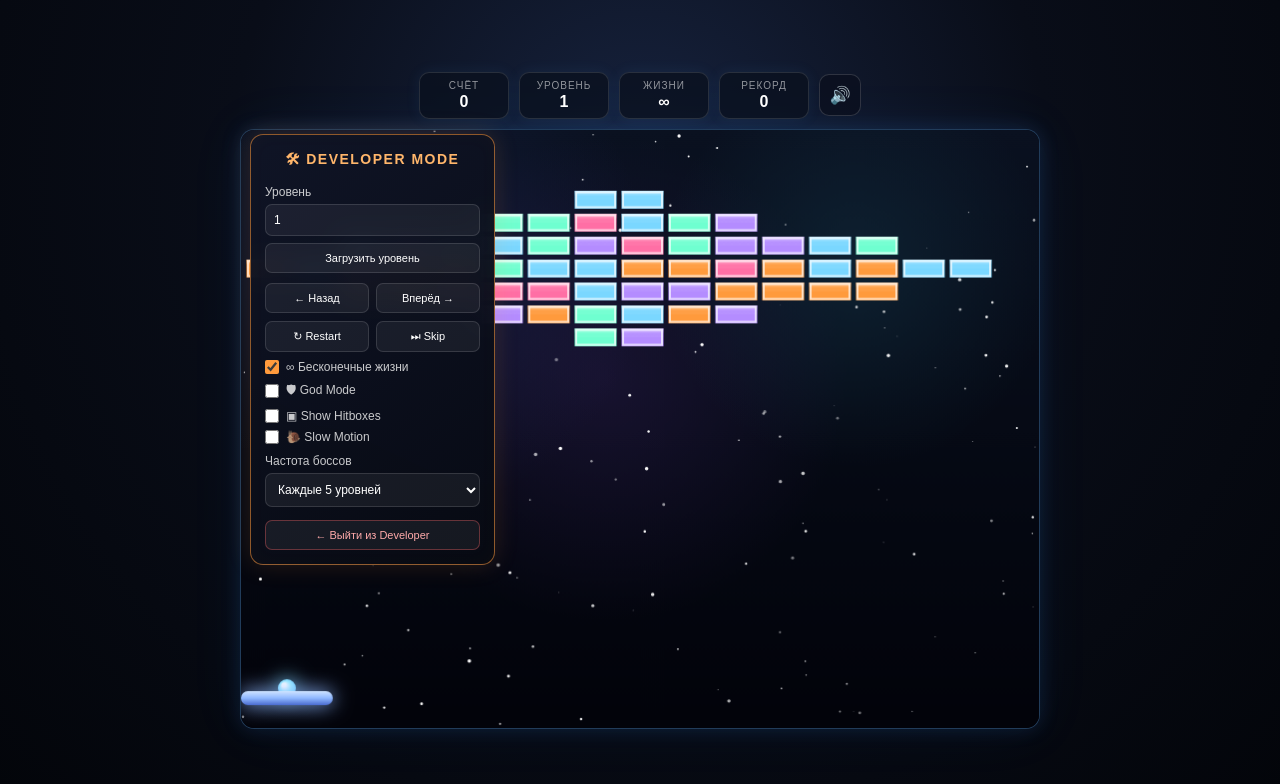
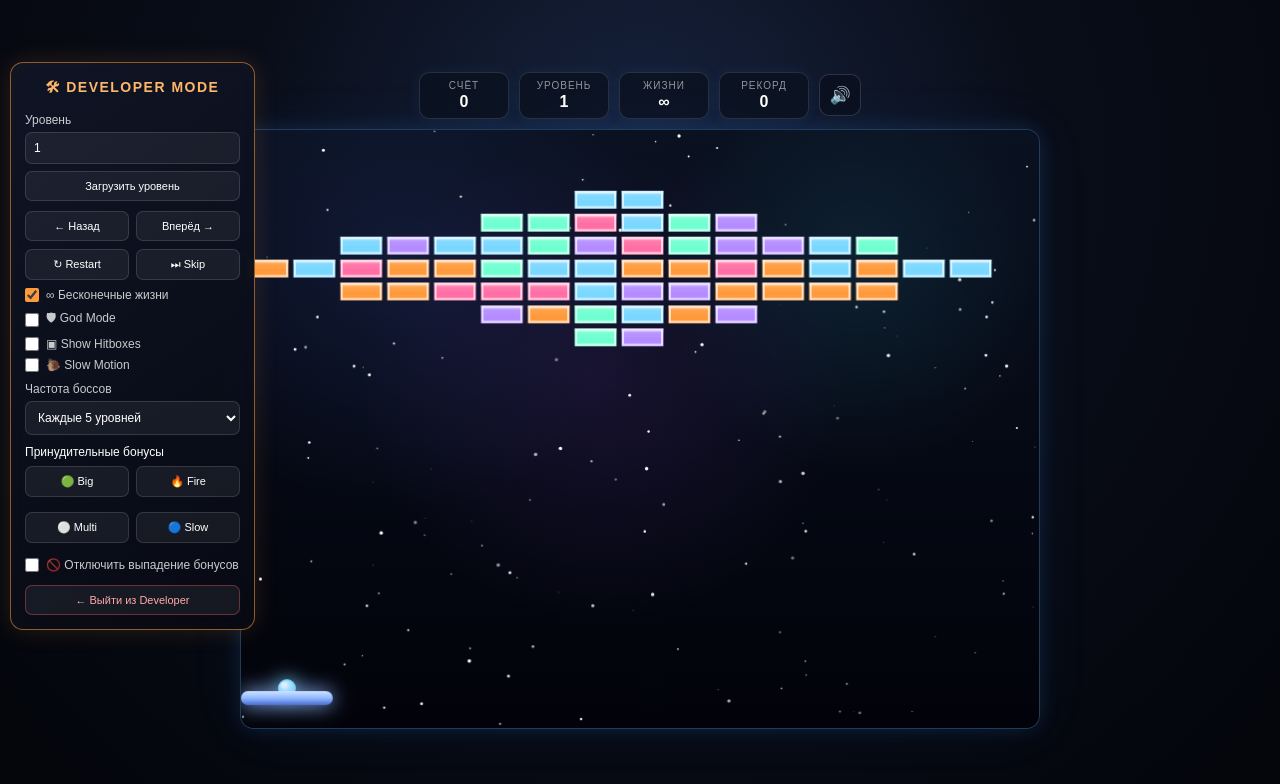
Before and after one commit to appletube8-dotcom/breakout-game, a plain HTML site: page index.html in a window 1280 px wide. Both pictures are taken after a click on the button "🛠 Developer". Drawn offline with Linux system fonts and the light colour scheme.

Commit message:
Update index.html

```diff
--- a/index.html
+++ b/index.html
@@ -8,6 +8,8 @@
 </head>
 
 <body>
+
+  <div id="app-layout">
 
   <div id="game-wrap">
 
@@ -66,7 +68,13 @@
       </div>
     </div>
 
-    <!-- DEVELOPER PANEL -->
+    <!-- BUFFS -->
+    <div id="buffsWrap"></div>
+
+  </div>
+
+  <!-- DEVELOPER PANEL: вынесена за пределы game-wrap, чтобы не перекрывать
+       игровое поле. Отдельная колонка сбоку, а не оверлей поверх канваса. -->
   <div id="devPanel" class="dev-panel hidden">
 
     <div class="dev-title">
@@ -191,6 +199,27 @@
 
     </div>
 
+    <!-- Принудительная активация/деактивация бонусов для тестирования -->
+    <div class="dev-section">
+      <div class="dev-subtitle">Принудительные бонусы</div>
+
+      <div class="dev-row">
+        <button id="devForceBig" type="button">🟢 Big</button>
+        <button id="devForceFire" type="button">🔥 Fire</button>
+      </div>
+      <div class="dev-row">
+        <button id="devForceMulti" type="button">⚪ Multi</button>
+        <button id="devForceSlow" type="button">🔵 Slow</button>
+      </div>
+      <label class="dev-checkbox">
+        <input
+          id="devBonusesDisabled"
+          type="checkbox"
+        >
+        <span>🚫 Отключить выпадение бонусов</span>
+      </label>
+    </div>
+
     <button
       id="devExit"
       type="button"
@@ -201,9 +230,6 @@
 
   </div>
 
-    <!-- BUFFS -->
-    <div id="buffsWrap"></div>
-
   </div>
 
   <script src="game.js?v=3"></script>
```
Lines whose indentation alone changed are shown as unchanged.
